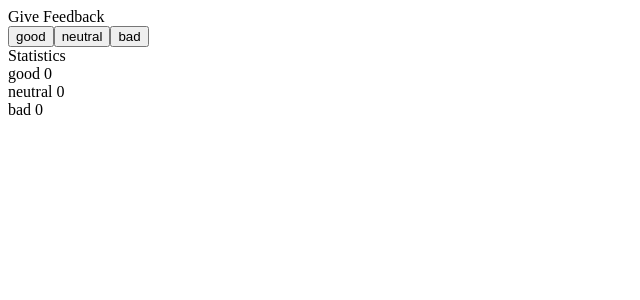
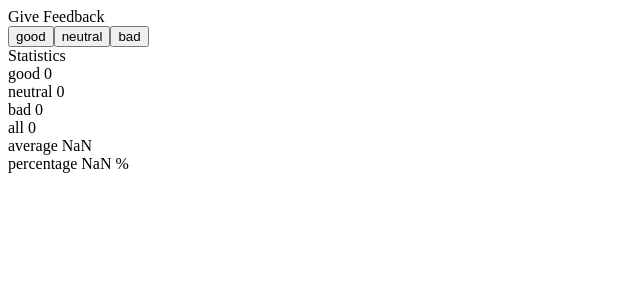
Before and after one commit to rajoy99/fullstackopen_course, a React (Create React App) app in the folder part1/1.6to1.14/: page / in a window 1280 px wide. Shown: the top 300 px of the page, without its empty margins (0-640 px from the left). Built offline with nearby package versions, Linux system fonts and the light colour scheme.

Commit message:
1.7 done

```diff
--- a/part1/1.6to1.14/src/App.js
+++ b/part1/1.6to1.14/src/App.js
@@ -48,6 +48,14 @@ const App = () => {
       neutral {neutral}
       <br></br>
       bad {bad}
+      <br></br>
+      all {good+bad+neutral}
+
+      <br></br>
+      average {(good-bad)/(good+bad+neutral)}
+      <br></br>
+      percentage {good*100/(good+bad+neutral)} %
+
 
     </div>
   )
```
